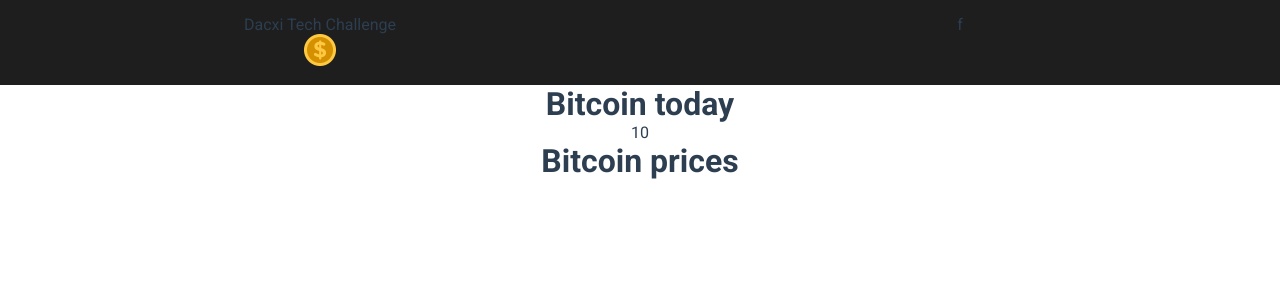
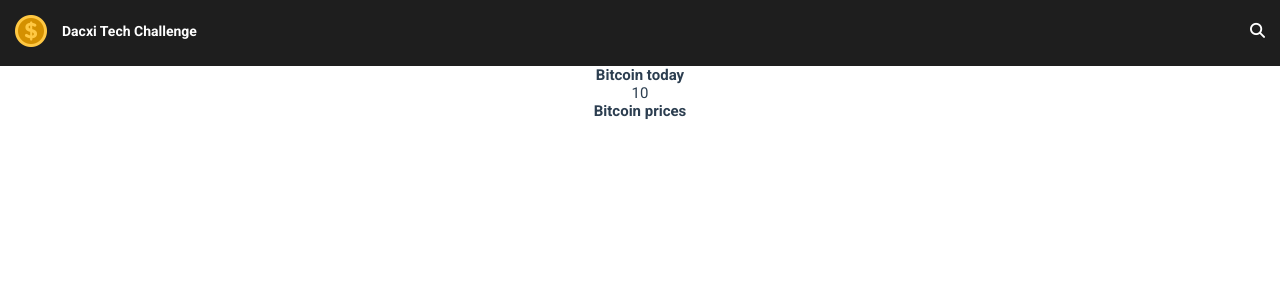
Before and after one commit to soraia-barbosa/dacxi-projec-2, a Vue app: page / in a window 1280 px wide. Shown: the top 300 px of the page. Built offline with nearby package versions, Linux system fonts and the light colour scheme.

Commit message:
adjusts in style header

```diff
--- a/public/index.html
+++ b/public/index.html
@@ -6,7 +6,7 @@
     <meta name="viewport" content="width=device-width,initial-scale=1.0">
     <link rel="icon" href="<%= BASE_URL %>favicon.png">
     <title>Dacxi Tech Challenge</title>
-    <link rel="stylesheet" href="https://cdnjs.cloudflare.com/ajax/libs/font-awesome/6.2.1/css/all.min.css" integrity="sha512-MV7K8+y+gLIBoVD59lQIYicR65iaqukzvf/nwasF0nqhPay5w/9lJmVM2hMDcnK1OnMGCdVK+iQrJ7lzPJQd1w==" crossorigin="anonymous" referrerpolicy="no-referrer" />
+    <link rel="stylesheet" type="text/css" href="https://cdnjs.cloudflare.com/ajax/libs/font-awesome/6.2.1/css/all.min.css"/>
   </head>
   <body>
 
--- a/src/App.vue
+++ b/src/App.vue
@@ -50,6 +50,7 @@ export default {
   padding: 0;
   box-sizing: border-box;
   font-family: 'Roboto', sans-serif;
+  font-size: 15px;
 }
 
 #app {
--- a/src/components/common/header.vue
+++ b/src/components/common/header.vue
@@ -1,10 +1,21 @@
 <template>
     <header>
         <div class="logo">
+            <img src="../../assets/img/logo.png" alt="logo"/>
             <p>Dacxi Tech Challenge</p>
-            <img src="../../assets/img/logo.png" alt="logo"/>
         </div>
-        <div class="search">f</div>
+        <div class="search">
+            <div class="input">
+                <input name="search" id="search">
+                <label for="search">
+                    <i class="fa-sharp fa-solid fa-magnifying-glass"></i>
+                </label>
+            </div>
+
+            <div class="results">
+
+            </div>
+        </div>
     </header>
 </template>
 <script>
@@ -18,6 +29,7 @@ export default {
         display: flex;
         flex-direction: row;
         background-color: #1e1e1e;
+        color: #fff;
     }
 
     header > div {
@@ -28,6 +40,63 @@ export default {
 
     header > div.logo img {
         width: 32px;
+        height: 32px;
+        display: inline-block;
     }
 
+    header > div.logo {
+        line-height: 32px;
+        display: flex;
+        align-content: left;
+    }
+
+    header > div.logo p {
+        margin-left: 15px;
+        font-weight: 700;
+        display: inline-block;
+        font-size: 14px;
+        height: 32px;
+    }
+
+    header .search {
+        position: relative;
+        text-align: right;
+    }
+
+    header .search .input {
+        position: relative;
+        display: inline-block;
+        text-align: left;
+        overflow: hidden;
+    }
+
+    header .search .input label {
+        position: relative;
+        transition: top 0.2s ease-in;
+        width: 32px;
+        height: 32px;
+        z-index: 2;
+        top: 0;
+    }
+
+    header .search .input input {
+        transition: width 0.2s ease-in;
+        width: 0px;
+        height: 32px;
+        border: 0;
+        border-bottom: 1px solid #fff;
+        padding: 4px 0;
+        background-color: transparent;
+        outline: none;
+        color: #fff;
+        position: relative;
+        right: -15px
+    }
+
+    header .search .input input:focus {
+        width: 300px;
+        padding: 4px 23px 4px 8px;
+    }
+
+
 </style>
```
